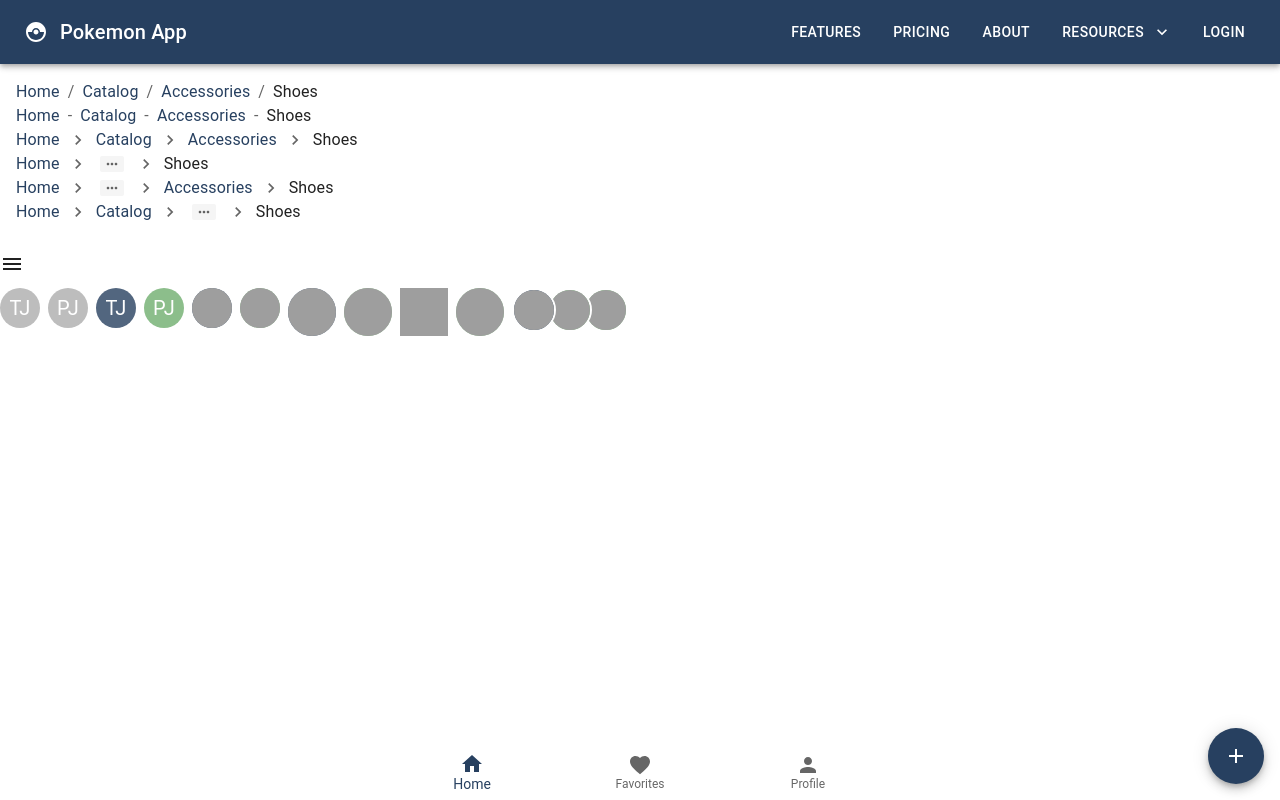
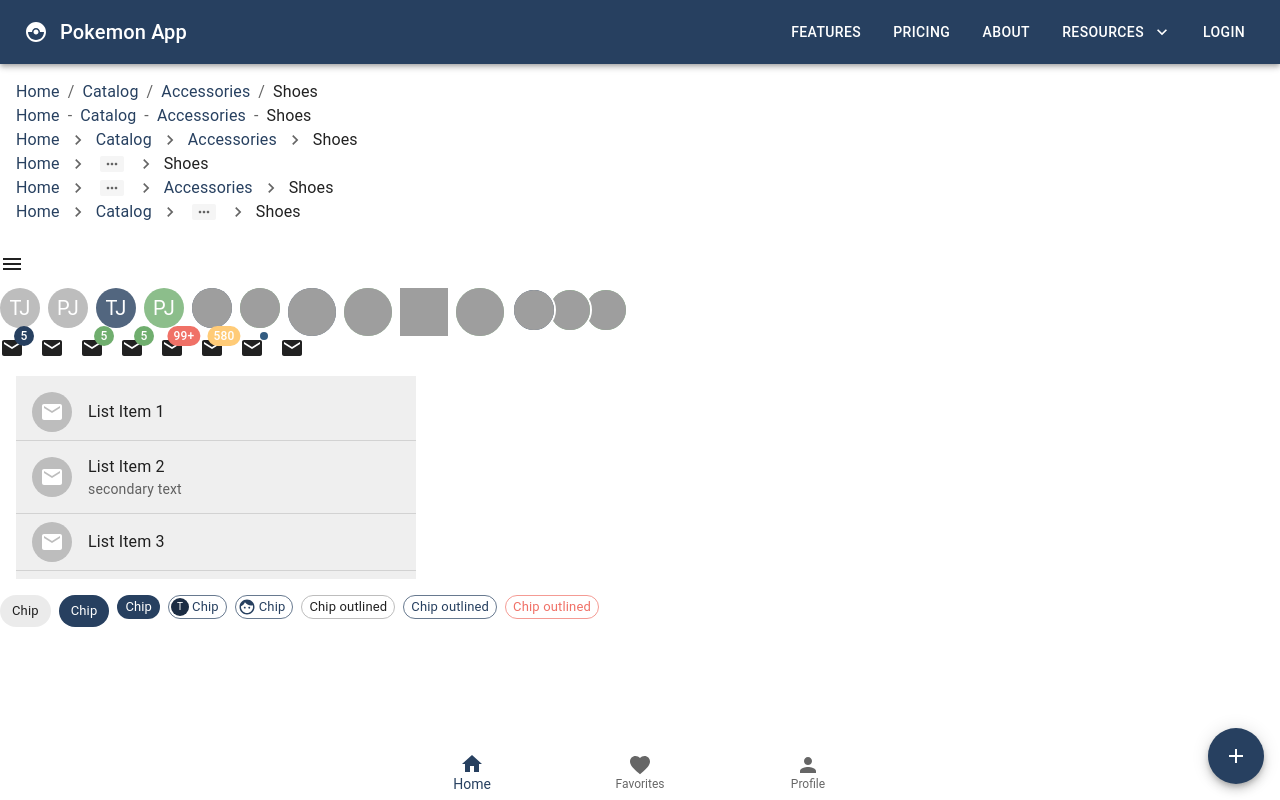
Before and after one commit to Tim-Parks-Lynch/material-ui-learning, a React (Vite) app in the folder my-app/: page / in a window 1280 px wide. Built offline with nearby package versions, Linux system fonts and the light colour scheme; grey boxes are pictures that could not be loaded.

Commit message:
Up to MuiChip

```diff
--- /dev/null
+++ b/my-app/src/components/MuiBadge/MuiBadge.tsx
@@ -0,0 +1,58 @@
+import React from 'react';
+import { Stack, Badge } from '@mui/material';
+import MailIcon from '@mui/icons-material/Mail';
+
+const MuiBadge = () => {
+  return (
+    <Stack spacing={2} direction="row">
+      {/* Badge displays on the upper right of the mail icon */}
+      <Badge badgeContent={5} color="primary">
+        <MailIcon />
+      </Badge>
+
+      {/* Badge content 0 equals no badge being displayed */}
+      <Badge badgeContent={0} color="primary">
+        {/* can overwrite above behavior using the showZero prop */}
+        {/* <Badge badgeContent={0} color="primary" showZero> */}
+
+        <MailIcon />
+      </Badge>
+
+      {/* Badge displays on the upper right of the mail icon with alt color*/}
+      <Badge badgeContent={5} color="success">
+        <MailIcon />
+      </Badge>
+
+      {/* Badge displays on the upper right of the mail icon with alt color*/}
+      <Badge badgeContent={5} color="success">
+        <MailIcon />
+      </Badge>
+
+      {/* Badge content over 99 adds 99+ to the badge*/}
+      <Badge badgeContent={101} color="error">
+        <MailIcon />
+      </Badge>
+
+      {/* Badge content with max prop*/}
+      <Badge badgeContent={580} color="warning" max={999}>
+        <MailIcon />
+      </Badge>
+
+      {/* Badge content with variant prop*/}
+      {/* Can be used to show that something has changed without giving a badgeCount */}
+      <Badge variant="dot" color="secondary" max={999}>
+        <MailIcon />
+      </Badge>
+
+      {/* Badge content hidden*/}
+      {/* Can be used to hide the badge */}
+      {/* invisible would really be set to something like unreadEmails.length === 0
+       */}
+      <Badge variant="dot" color="secondary" max={999} invisible={true}>
+        <MailIcon />
+      </Badge>
+    </Stack>
+  );
+};
+
+export default MuiBadge;
--- /dev/null
+++ b/my-app/src/components/MuiChip/MuiChip.tsx
@@ -0,0 +1,36 @@
+import React from 'react';
+import { Stack, Chip, Avatar } from '@mui/material';
+import FaceIcon from '@mui/icons-material/Face';
+
+const MuiChip = () => {
+  return (
+    <Stack direction="row" spacing={1}>
+      {/* regular chip */}
+      <Chip label="Chip" />
+
+      {/* chip with color */}
+      <Chip label="Chip" color="primary" />
+
+      {/* chip with size, default=medium */}
+      <Chip label="Chip" color="primary" size="small" />
+
+      {/* chip with avatar or icon */}
+      <Chip
+        label="Chip"
+        color="primary"
+        size="small"
+        variant="outlined"
+        avatar={<Avatar>T</Avatar>}
+      />
+      {/* cute */}
+      <Chip label="Chip" color="primary" size="small" variant="outlined" icon={<FaceIcon />} />
+
+      {/* chip with outlined variant and various other props*/}
+      <Chip label="Chip outlined" size="small" variant="outlined" />
+      <Chip label="Chip outlined" color="primary" size="small" variant="outlined" />
+      <Chip label="Chip outlined" color="error" size="small" variant="outlined" />
+    </Stack>
+  );
+};
+
+export default MuiChip;
--- /dev/null
+++ b/my-app/src/components/MuiList/MuiList.tsx
@@ -0,0 +1,70 @@
+import React from 'react';
+import {
+  Box,
+  List,
+  ListItem,
+  ListItemText,
+  ListItemIcon,
+  ListItemAvatar,
+  Avatar,
+  ListItemButton,
+  Divider,
+} from '@mui/material';
+import MailIcon from '@mui/icons-material/Mail';
+
+const MuiList = () => {
+  return (
+    <Box sx={{ width: '400px', bgcolor: '#efefef', my: '16px', mx: '16px' }}>
+      <List>
+        {/* to fix padding issues with the list button use disablePadding prop*/}
+        <ListItem disablePadding>
+          {/* Makes the list a button */}
+          <ListItemButton>
+            {/* Lets you add an icon and avatar like your icons*/}
+            <ListItemIcon>
+              <ListItemAvatar>
+                <Avatar>
+                  <MailIcon />
+                </Avatar>
+              </ListItemAvatar>
+            </ListItemIcon>
+            <ListItemText primary="List Item 1" />
+          </ListItemButton>
+        </ListItem>
+        {/* Adds a divider between the list items */}
+        <Divider />
+
+        <ListItem disablePadding>
+          {/* Add secondary text */}
+          <ListItemButton>
+            <ListItemIcon>
+              <ListItemAvatar>
+                <Avatar>
+                  <MailIcon />
+                </Avatar>
+              </ListItemAvatar>
+            </ListItemIcon>
+            <ListItemText primary="List Item 2" secondary="secondary text" />
+          </ListItemButton>
+        </ListItem>
+        <Divider />
+
+        <ListItem disablePadding>
+          <ListItemButton>
+            <ListItemIcon>
+              <ListItemAvatar>
+                <Avatar>
+                  <MailIcon />
+                </Avatar>
+              </ListItemAvatar>
+            </ListItemIcon>
+            <ListItemText primary="List Item 3" />
+          </ListItemButton>
+        </ListItem>
+        <Divider />
+      </List>
+    </Box>
+  );
+};
+
+export default MuiList;
--- a/my-app/src/pages/Home/Home.tsx
+++ b/my-app/src/pages/Home/Home.tsx
@@ -19,6 +19,9 @@ import MuiDrawer from '@/components/MuiDrawer/MuiDrawer';
 import MuiSpeedDial from '@/components/MuiSpeedDial/MuiSpeedDial';
 import MuiBottomNavigation from '@/components/MuiBottomNavigation/MuiBottomNavigation';
 import MuiAvatar from '@/components/MuiAvatar/MuiAvatar';
+import MuiBadge from '@/components/MuiBadge/MuiBadge';
+import MuiList from '@/components/MuiList/MuiList';
+import MuiChip from '@/components/MuiChip/MuiChip';
 
 const Home = () => {
   return (
@@ -41,6 +44,9 @@ const Home = () => {
       <MuiBreadCrumbs></MuiBreadCrumbs>
       <MuiDrawer></MuiDrawer>
       <MuiAvatar></MuiAvatar>
+      <MuiBadge />
+      <MuiList />
+      <MuiChip />
       <MuiSpeedDial></MuiSpeedDial>
       <MuiBottomNavigation></MuiBottomNavigation>
       {/* // </Box> */}
```
Also changed, not shown: 1 other file (tests, documents, lock files or other folders).
